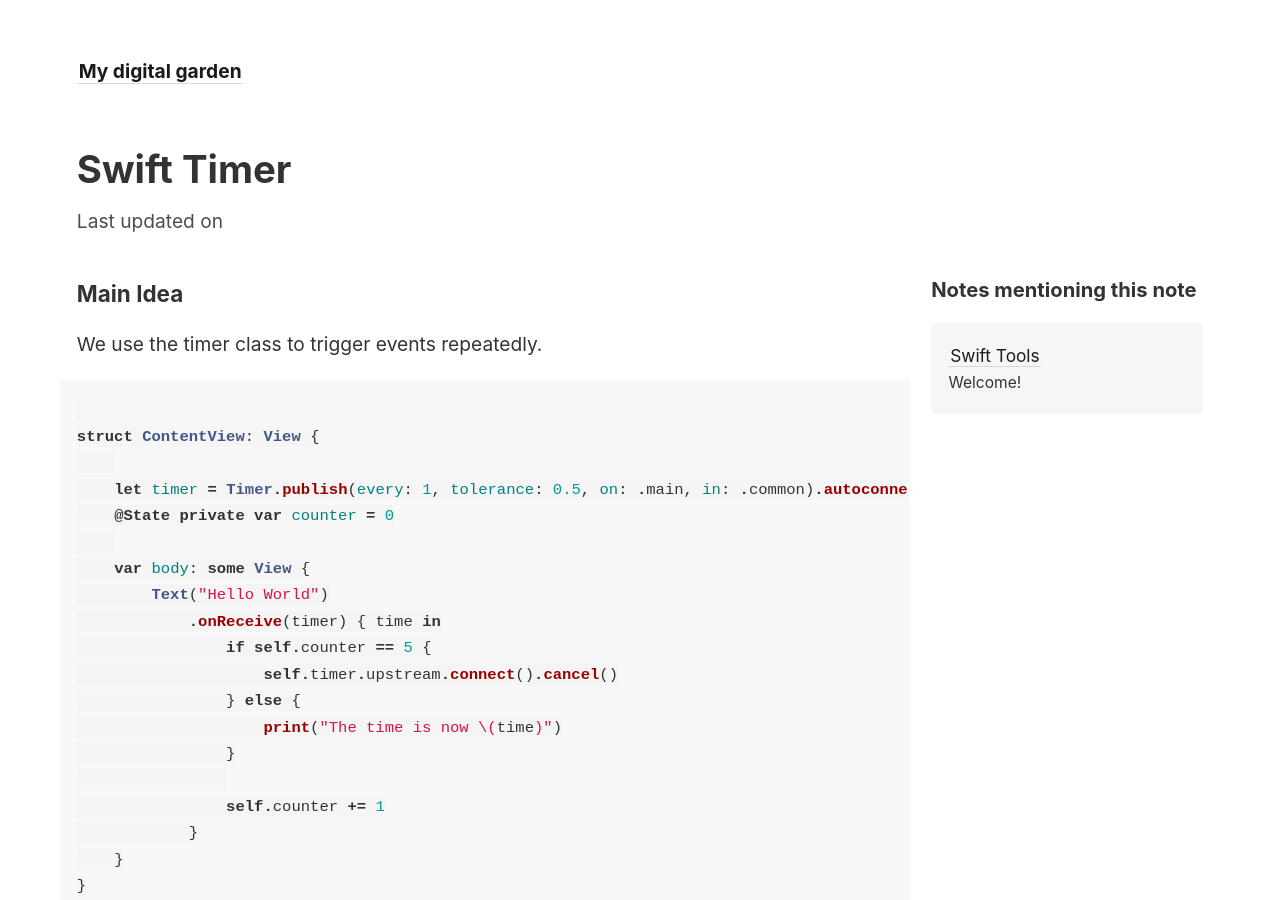
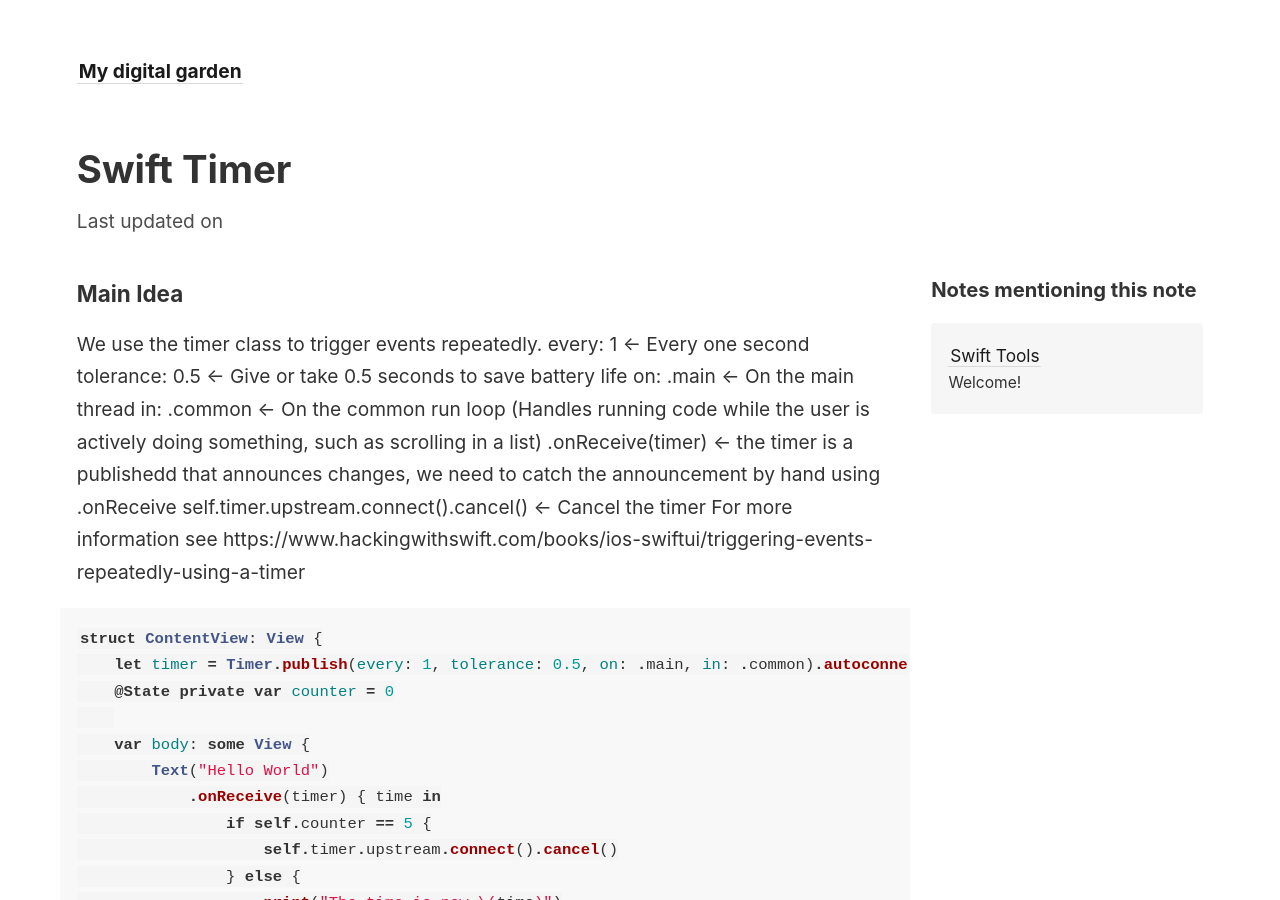
Before and after one commit to ahrchen/digital-garden-knowselfdaily, a Jekyll site: the page built from _notes/Swift/SwiftTools/Swift Timer.md, in a window 1280 px wide and 900 px high. Built offline with Jekyll 4.4.1, drawn with Linux system fonts in a browser that asks for light colours.

Commit message:
Swift Timer

````diff
--- a/_notes/Swift/SwiftTools/Swift Timer.md
+++ b/_notes/Swift/SwiftTools/Swift Timer.md
@@ -5,10 +5,15 @@ title: Swift Timer
 ### Main Idea
 
 We use the timer class to trigger events repeatedly.
+every: 1 <- Every one second
+tolerance: 0.5 <- Give or take 0.5 seconds to save battery life
+on: .main <- On the main thread
+in: .common <- On the common run loop (Handles running code while the user is actively doing something, such as scrolling in a list)
+.onReceive(timer) <- the timer is a publishedd that announces changes, we need to catch the announcement by hand using .onReceive
+self.timer.upstream.connect().cancel() <- Cancel the timer
+For more information see https://www.hackingwithswift.com/books/ios-swiftui/triggering-events-repeatedly-using-a-timer
 ```swift
-
 struct ContentView: View {
-
     let timer = Timer.publish(every: 1, tolerance: 0.5, on: .main, in: .common).autoconnect()
     @State private var counter = 0
 
@@ -20,7 +25,6 @@ struct ContentView: View {
                 } else {
                     print("The time is now \(time)")
                 }
-
                 self.counter += 1
             }
     }
````
Also changed, not shown: 2 other files.
